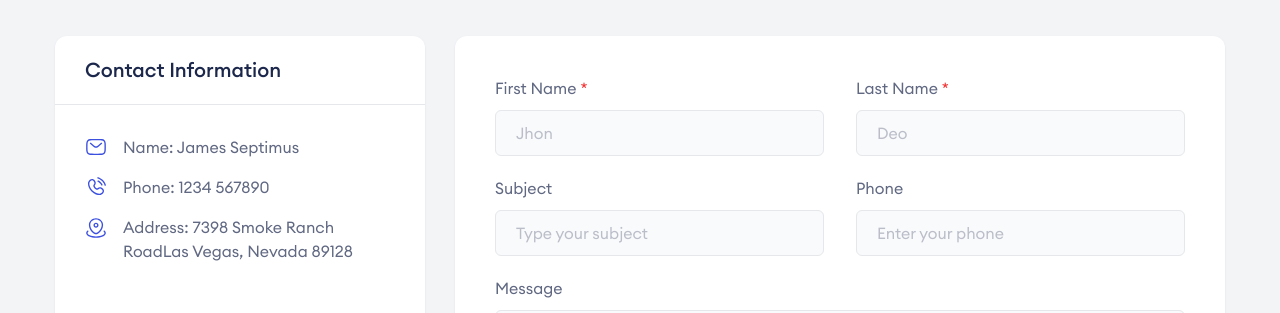
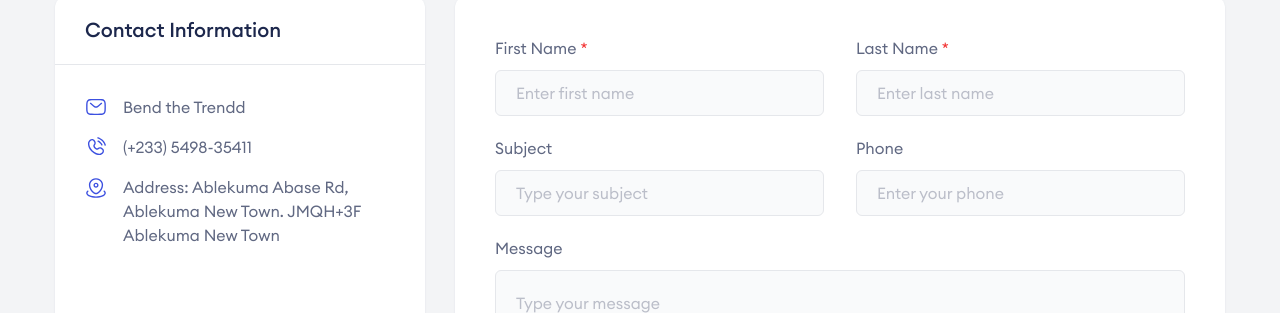
Before and after one commit to Fredasante/bend-the-trendd-ecommerce, a Next.js app: page /contact in a window 1280 px wide. Shown: the part 328-641 px from the top of the page. Built offline with nearby package versions, Linux system fonts and the light colour scheme; no server answers.

Commit message:
update contact us info & metadata

```diff
--- a/src/app/(site)/(pages)/contact/page.tsx
+++ b/src/app/(site)/(pages)/contact/page.tsx
@@ -1,10 +1,11 @@
 import Contact from "@/components/Contact";
 
 import { Metadata } from "next";
+
 export const metadata: Metadata = {
-  title: "Contact Page | NextCommerce Nextjs E-commerce template",
-  description: "This is Contact Page for NextCommerce Template",
-  // other metadata
+  title: "Contact | Bend the Trendd",
+  description:
+    "Get in touch with Bend the Trendd for inquiries, orders, or support. We'd love to hear from you!",
 };
 
 const ContactPage = () => {
--- a/src/components/Contact/index.tsx
+++ b/src/components/Contact/index.tsx
@@ -6,7 +6,7 @@ const Contact = () => {
     <>
       <Breadcrumb title={"Contact"} pages={["contact"]} />
 
-      <section className="overflow-hidden py-20 bg-gray-2">
+      <section className="overflow-hidden py-10 bg-gray-2">
         <div className="max-w-[1170px] w-full mx-auto px-4 sm:px-8 xl:px-0">
           <div className="flex flex-col xl:flex-row gap-7.5">
             <div className="xl:max-w-[370px] w-full bg-white rounded-xl shadow-1">
@@ -33,7 +33,7 @@ const Contact = () => {
                         fill="#3C50E0"
                       />
                     </svg>
-                    Name: James Septimus
+                    Bend the Trendd
                   </p>
 
                   <p className="flex items-center gap-4">
@@ -61,7 +61,7 @@ const Contact = () => {
                         fill="#3C50E0"
                       />
                     </svg>
-                    Phone: 1234 567890
+                    (+233) 5498-35411
                   </p>
 
                   <p className="flex gap-4">
@@ -80,7 +80,8 @@ const Contact = () => {
                         fill="#3C50E0"
                       />
                     </svg>
-                    Address: 7398 Smoke Ranch RoadLas Vegas, Nevada 89128
+                    Address: Ablekuma Abase Rd, Ablekuma New Town. JMQH+3F
+                    Ablekuma New Town
                   </p>
                 </div>
               </div>
@@ -98,7 +99,7 @@ const Contact = () => {
                       type="text"
                       name="firstName"
                       id="firstName"
-                      placeholder="Jhon"
+                      placeholder="Enter first name"
                       className="rounded-md border border-gray-3 bg-gray-1 placeholder:text-dark-5 w-full py-2.5 px-5 outline-none duration-200 focus:border-transparent focus:shadow-input focus:ring-2 focus:ring-blue/20"
                     />
                   </div>
@@ -112,7 +113,7 @@ const Contact = () => {
                       type="text"
                       name="lastName"
                       id="lastName"
-                      placeholder="Deo"
+                      placeholder="Enter last name"
                       className="rounded-md border border-gray-3 bg-gray-1 placeholder:text-dark-5 w-full py-2.5 px-5 outline-none duration-200 focus:border-transparent focus:shadow-input focus:ring-2 focus:ring-blue/20"
                     />
                   </div>
```
